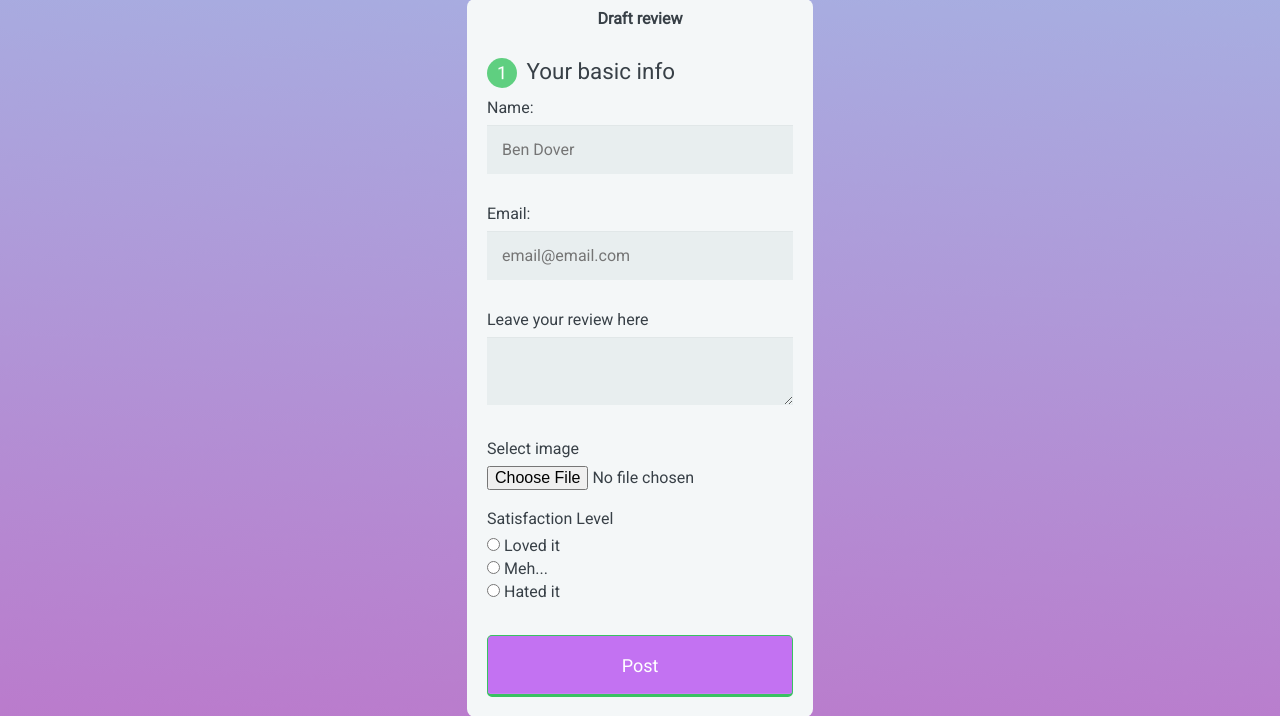
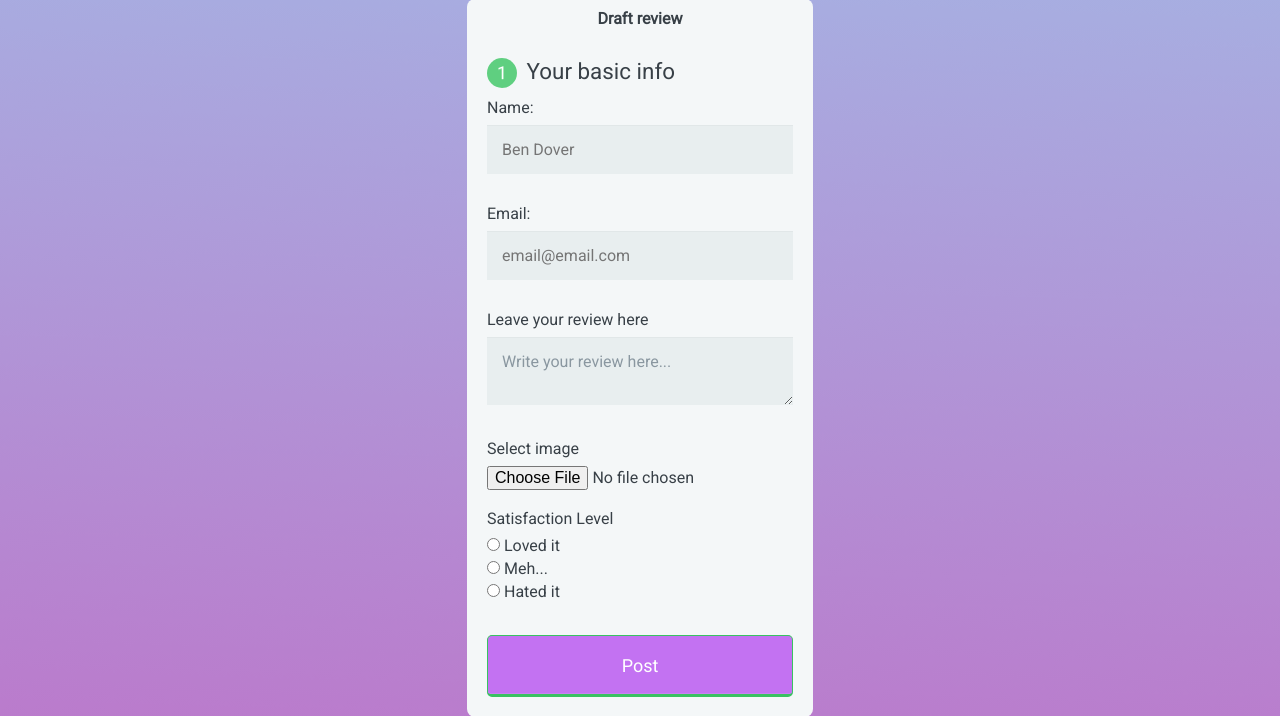
Before and after one commit to zenxha/sushi, a Python web app: template templates/homesite/loginv2.html in a window 1280 px wide. Shown: the part 109-825 px from the top of the page. Run offline with Jinja, Linux system fonts and the light colour scheme; the template is opened without the code that fills it, so the values that code supplies are empty.

Commit message:
make the text area part of the form too

```diff
--- a/templates/homesite/loginv2.html
+++ b/templates/homesite/loginv2.html
@@ -157,7 +157,7 @@ p.show{
         <label for="mail">Email:</label>
         <input type="email" id="email" name="user_email" required placeholder="email@email.com" autofocus>
         <label for="bio">Leave your review here</label>
-        <textarea id="bio" name="user_bio"></textarea>
+        <textarea name="content" form="sign-up">Write your review here...</textarea>
         <!--upload part-->
 
         <div class="form-group">
```
